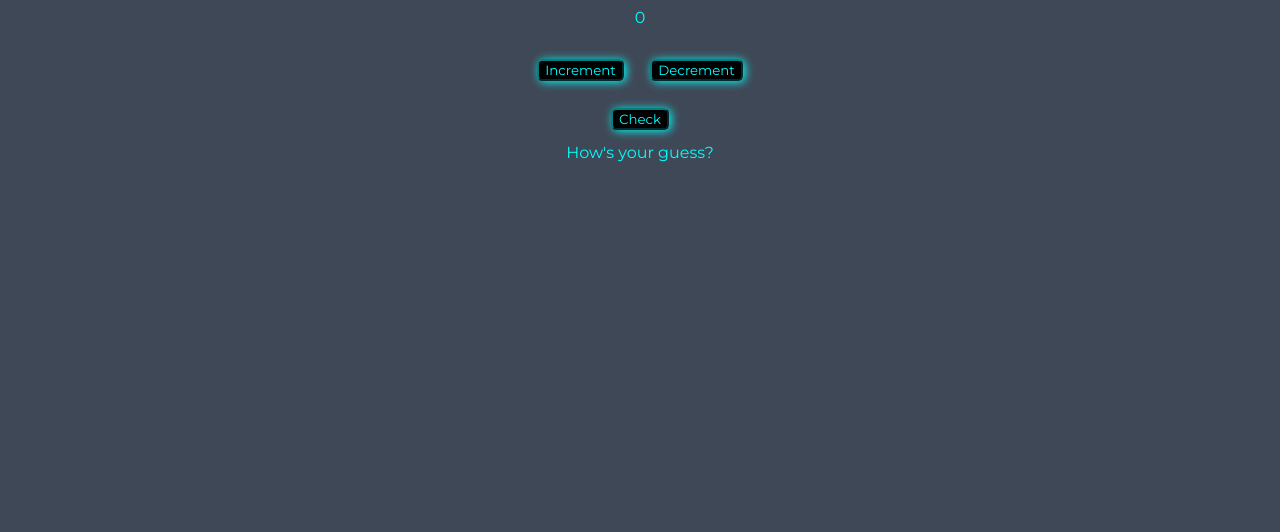
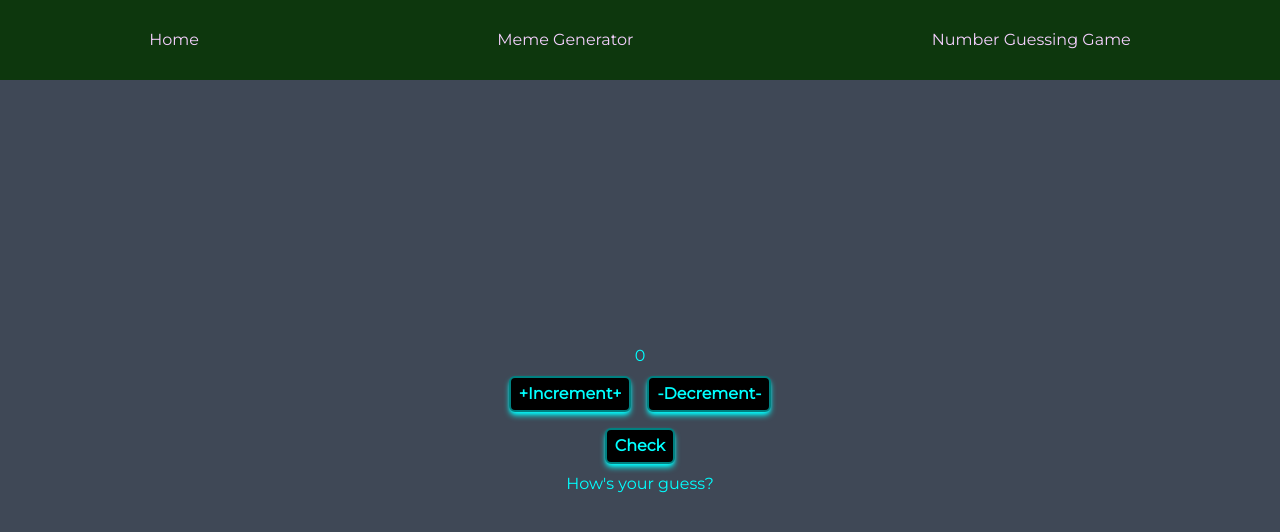
Before and after one commit to abhikatta/React-test, a React (Create React App) app: page /number_guessing_game in a window 1280 px wide. Shown: the top 532 px of the page. Built offline with nearby package versions, Linux system fonts and the light colour scheme.

Commit message:
random projects

```diff
--- a/package.json
+++ b/package.json
@@ -8,6 +8,7 @@
     "@testing-library/user-event": "^13.5.0",
     "react": "^18.2.0",
     "react-dom": "^18.2.0",
+    "react-router-dom": "^6.15.0",
     "react-scripts": "5.0.1",
     "web-vitals": "^2.1.4"
   },
@@ -34,5 +35,8 @@
       "last 1 firefox version",
       "last 1 safari version"
     ]
+  },
+  "devDependencies": {
+    "tailwindcss": "^3.3.3"
   }
 }
--- a/public/index.html
+++ b/public/index.html
@@ -1,12 +1,13 @@
 <!DOCTYPE html>
 <html lang="en">
-
   <head>
     <meta charset="utf-8" />
     <link rel="icon" href="%PUBLIC_URL%/favicon.ico" />
     <meta name="viewport" content="width=device-width, initial-scale=1" />
     <meta name="theme-color" content="#000000" />
-  <meta name="description" content="Web site created using create-react-app" />
+    <meta
+      name="description"
+      content="Web site created using create-react-app" />
     <link rel="apple-touch-icon" href="%PUBLIC_URL%/logo192.png" />
     <div id="links"></div>
     <!--
@@ -23,13 +24,12 @@
       work correctly both with client-side routing and a non-root public URL.
       Learn how to configure a non-root public URL by running `npm run build`.
     -->
-  <title>React App</title>
+    <title>Mini React Projects</title>
   </head>
 
   <body>
     <noscript>You need to enable JavaScript to run this app.</noscript>
     <div id="root"></div>
-  <div id="num"></div>
     <!--
       This HTML file is a template.
       If you open it directly in the browser, you will see an empty page.
@@ -41,5 +41,4 @@
       To create a production bundle, use `npm run build` or `yarn build`.
     -->
   </body>
-
 </html>
--- /dev/null
+++ b/src/App.jsx
@@ -0,0 +1,21 @@
+import React from "react";
+import { Route, Routes } from "react-router-dom";
+import NumberGuessingGame from "./NumberGuessingGame/Game";
+import Meme from "./MemeGenerator/Meme";
+import Navbar from "./components/Navbar";
+import Home from "./Home/Home";
+const App = () => {
+  return (
+    // navbar
+    <div className="flex flex-row justify-center items-start">
+      <Navbar />
+      <Routes>
+        <Route path="/" element={<Home />} />
+        <Route path="/meme_generator" element={<Meme />} />
+        <Route path="/number_guessing_game" element={<NumberGuessingGame />} />
+      </Routes>
+    </div>
+  );
+};
+
+export default App;
--- /dev/null
+++ b/src/Home/Home.jsx
@@ -0,0 +1,11 @@
+import React from "react";
+
+function Home() {
+  return (
+    <div className=" flex flex-col w-screen h-screen justify-center items-center bg-[#84d36f] text-[black] ">
+      Go to somewhere else, this place ain't so fun.
+    </div>
+  );
+}
+
+export default Home;
--- /dev/null
+++ b/src/MemeGenerator/Meme.jsx
@@ -0,0 +1,63 @@
+import React, { useState, useEffect } from "react";
+import "./index.css";
+function Meme() {
+  useEffect(() => {
+    fetch("https://api.imgflip.com/get_memes")
+      .then((data) => data.json())
+      .then((memes) => setAllMemes(memes.data.memes))
+      .finally(console.log("Memes Fetched"));
+  }, []);
+  const [meme, setMeme] = useState({
+    topText: "",
+    bottomText: "",
+    url: "https://i.imgflip.com/1bij.jpg",
+  });
+  const [allMemes, setAllMemes] = useState([]);
+  function getMeme() {
+    const memeIndex = Math.ceil(Math.random() * allMemes.length);
+    const url = allMemes[memeIndex].url;
+    setMeme((prevMeme) => ({
+      ...prevMeme,
+      randomImage: url,
+    }));
+  }
+  function handleTextChange(e) {
+    const { name, value } = e.target;
+    setMeme((prevMeme) => ({
+      ...prevMeme,
+      [name]: value,
+    }));
+  }
+  return (
+    <div name="meme_generator" className="w-full h-screen max-h-screen">
+      <div className="flex flex-col justify-center items-center h-screen w-screen bg-[#5c687b]">
+        <input
+          type="text"
+          name="topText"
+          onChange={handleTextChange}
+          placeholder="Top Text"
+          value={meme.topText}
+        />
+        <input
+          type="text"
+          name="bottomText"
+          onChange={handleTextChange}
+          placeholder="Bottom Text"
+          value={meme.bottomText}
+        />
+        <button onClick={getMeme}>Get Meme</button>
+        <div className="flex flex-col justify-center items-center">
+          <img
+            className="max-w-[90%] rounded-md"
+            src={meme.randomImage}
+            alt="Click The Button above to get a meme "
+          />
+          <div className="meme--text top-0">{meme.topText}</div>
+          <div className="meme--text bottom-0">{meme.bottomText}</div>
+        </div>
+      </div>
+    </div>
+  );
+}
+
+export default Meme;
--- /dev/null
+++ b/src/MemeGenerator/index.css
@@ -0,0 +1,17 @@
+.meme--text {
+  position: absolute;
+  width: 80%;
+  text-align: center;
+  left: 50%;
+  transform: translateX(-50%);
+  margin: 15px 0;
+  padding: 0 5px;
+  font-family: impact, sans-serif;
+  font-size: 2em;
+  text-transform: uppercase;
+  color: white;
+  letter-spacing: 1px;
+  text-shadow: 2px 2px 0 #000, -2px -2px 0 #000, 2px -2px 0 #000,
+    -2px 2px 0 #000, 0 2px 0 #000, 2px 0 0 #000, 0 -2px 0 #000, -2px 0 0 #000,
+    2px 2px 5px #000;
+}
--- /dev/null
+++ b/src/NumberGuessingGame/Game.jsx
@@ -0,0 +1,59 @@
+import React, { useState } from "react";
+
+const NUmberGuessingGame = () => {
+  const [counter, setCounter] = useState(0);
+  const [guess, setGuess] = useState("How's your guess?");
+
+  const Increment = () => {
+    setCounter(counter + 1);
+  };
+  const Decrement = () => {
+    setCounter(counter - 1);
+  };
+  const Check = () => {
+    let guessnum = 14;
+    if (counter > guessnum) {
+      setGuess("More than guess value");
+    } else if (counter < guessnum) {
+      setGuess("Less than guess value");
+    } else if (counter === guessnum) {
+      setGuess("Bingo!");
+    }
+  };
+  return (
+    <div
+      name="number_guessing_game"
+      className="flex flex-col min-h-screen h-screen max-h-screen w-screen">
+      <div className=" flex flex-col items-center t-3 font-black text-[cyan] text-4xl bg-[#3F4856]">
+        <h1>GuessingGame</h1>
+      </div>
+      <div
+        name="number-guessing-game"
+        className=" flex flex-col items-center justify-center  w-full h-full bg-[#3F4856] ">
+        <div>
+          <div className=" flex text-[cyan] justify-center items-center">
+            {counter}
+          </div>
+          <button
+            className="bg-[black] mx-2 my-2 transition-colors duration-300 shadow-md shadow-current hover:bg-[#8cc9ef]  border-[teal] px-2 py-1 rounded-md border-2 text-[cyan] hover:text-[#132436] font-semibold"
+            onClick={Increment}>
+            +Increment+
+          </button>
+          <button
+            className="bg-[black] mx-2 my-2 transition-colors duration-300 shadow-md shadow-current hover:bg-[#8cc9ef]  border-[teal] px-2 py-1 rounded-md border-2 text-[cyan] hover:text-[#132436] font-semibold"
+            onClick={Decrement}>
+            -Decrement-
+          </button>
+        </div>
+        <button
+          className="bg-[black] mx-2 my-2 transition-colors duration-300 shadow-md shadow-current hover:bg-[#8cc9ef]  border-[teal] px-2 py-1 rounded-md border-2 text-[cyan] hover:text-[#132436] font-semibold"
+          onClick={Check}>
+          Check
+        </button>
+        <div className="cursor-none text-[cyan]">{guess}</div>
+      </div>
+    </div>
+  );
+};
+
+export default NUmberGuessingGame;
--- /dev/null
+++ b/src/components/Navbar.jsx
@@ -0,0 +1,15 @@
+import React from "react";
+
+function Navbar() {
+  return (
+    <div className="flex flex-row bg-[#0d370d] text-fuchsia-200 w-screen h-auto py-7 justify-around items-start fixed">
+      <a href="/">Home</a>
+
+      <a href="/meme_generator">Meme Generator</a>
+
+      <a href="/number_guessing_game">Number Guessing Game</a>
+    </div>
+  );
+}
+
+export default Navbar;
--- a/src/index.css
+++ b/src/index.css
@@ -1,38 +1,11 @@
-div {
-    text-align: center;
+@import "tailwindcss/base";
+@import "tailwindcss/components";
+@import "tailwindcss/utilities";
+
+@import url("https://fonts.googleapis.com/css2?family=Montserrat:wght@100;200;300;400;500;600;700;800;900&display=swap");
+
+@layer base {
+  body {
+    font-family: "Montserrat", sans-serif;
+  }
 }
-
-* {
-    color: cyan;
-    background-color: rgb(63, 72, 86);
-    ;
-    font-family: "Montserrat";
-}
-
-/* button {
-    background-color: black;
-    margin: 1em 1em;
-    transition-duration: 0.4s;
-    border-radius: 0.4em;
-    box-shadow: 2px 1px 10px;
-} */
-
-.buttons {
-    background-color: black;
-    border-color: teal;
-    color: rgb(19, 36, 54, );
-    margin: 1em 1em;
-    transition-duration: 0.4s;
-    border-radius: 0.4em;
-    box-shadow: 2px 1px 10px;
-}
-
-.buttons:hover {
-    background-color: rgb(140, 201, 239);
-    color: black;
-}
-
-#guess {
-    text-align: center;
-    cursor: none;
-}
--- a/src/index.jsx
+++ b/src/index.jsx
@@ -1,60 +1,23 @@
-import React, { useState } from 'react';
-import './index.css'
-import ReactDom from 'react-dom'
-/*
-Add Difficulty levels:
-const DisplayMain = () => {
-const ChooseDifficulty
-}
-    const incrementby10 = () => {
-        setCounter(counter + 10);
-    };
-    const incrementby100 = () => {
-        setCounter(counter + 100);
-    };
+import React from "react";
+import ReactDom from "react-dom";
+import "./index.css";
+import App from "./App";
+import { BrowserRouter } from "react-router-dom";
+const Fonts = () => (
+  <link
+    href="https://fonts.googleapis.com/css?family=Montserrat"
+    rel="stylesheet"></link>
+);
 
-*/
-const GuessingGame = () => {
-
-    const [counter, setCounter] = useState(0);
-    const [guess, setGuess] = useState("How's your guess?");
-
-    const Increment = () => {
-        setCounter(counter + 1);
-    };
-    const Decrement = () => {
-        setCounter(counter - 1);
-    };
-    const Check = () => {
-        let guessnum = 14;
-        if (counter > guessnum) {
-            setGuess("More than guess value");
-        }
-        else if (counter < guessnum) {
-            setGuess("Less than guess value");
-        }
-        else if (counter === guessnum) {
-            setGuess("Bingo!");
-        }
-    }
-    return (
-        <>
-            <div id="counter">
-                {counter}
-            </div>
-            <br></br>
-            <button className='buttons' onClick={Increment}>Increment</button>
-            <button className='buttons' onClick={Decrement}>Decrement</button>
-            <br></br>
-            <button className='buttons' onClick={Check}>Check</button>
-            <div id='guess'>
-                {guess}
-            </div>
-        </>
-    );
-};
-
-const Fonts = () => <link href='https://fonts.googleapis.com/css?family=Montserrat' rel="stylesheet"></link>
-// reactdom is not used from version 18 but without it my shit wont display on the screen
-ReactDom.render(<GuessingGame />, document.getElementById("root"));
-ReactDom.render(<Fonts />, document.getElementById("links"));
+ReactDom.render(
+  <BrowserRouter>
+    <App />
+  </BrowserRouter>,
+  document.getElementById("root")
+);
+ReactDom.render(
+  <React.StrictMode>
+    <Fonts />
+  </React.StrictMode>,
+  document.getElementById("links")
+);
--- /dev/null
+++ b/tailwind.config.js
@@ -0,0 +1,8 @@
+/** @type {import('tailwindcss').Config} */
+module.exports = {
+  content: ["./src/**/*.{js,jsx,ts,tsx}"],
+  theme: {
+    extend: {},
+  },
+  plugins: [],
+};
```
Also changed, not shown: 1 other file (tests, documents, lock files or other folders). Lines whose indentation alone changed are shown as unchanged.
